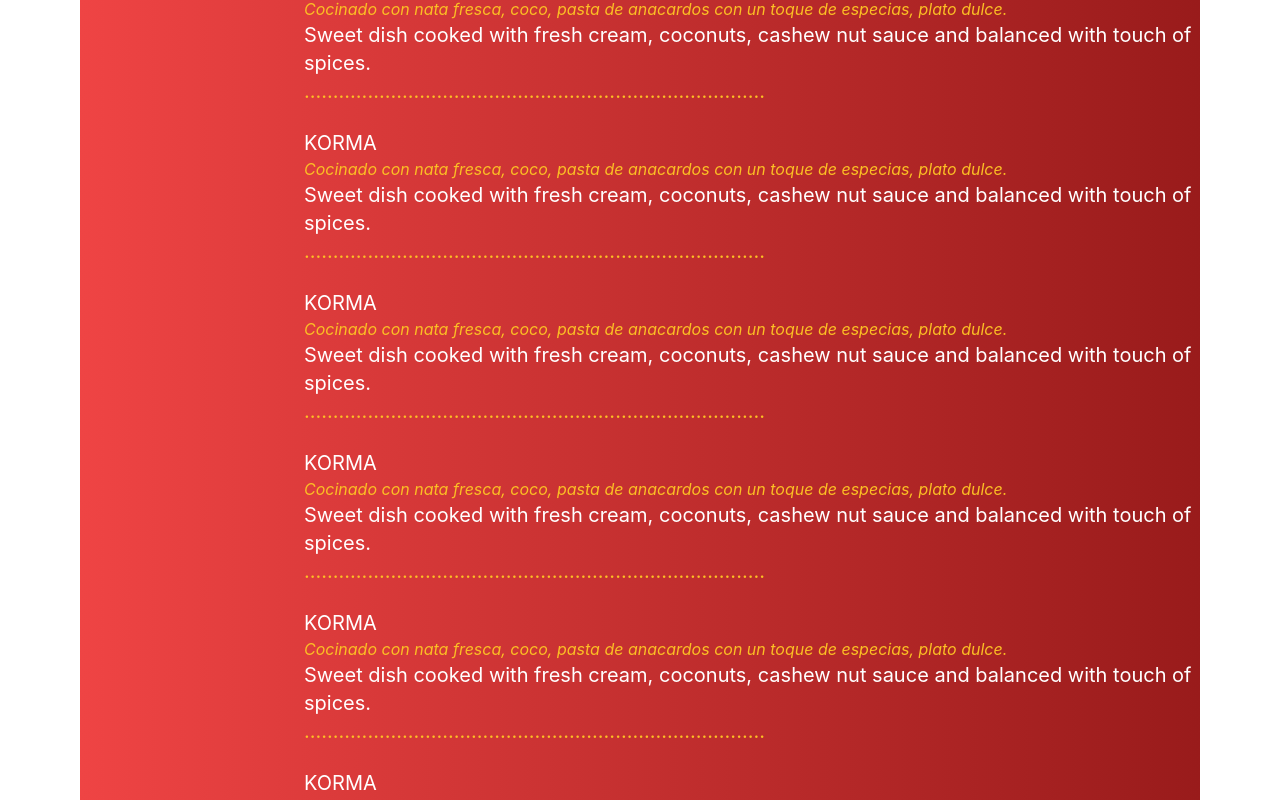
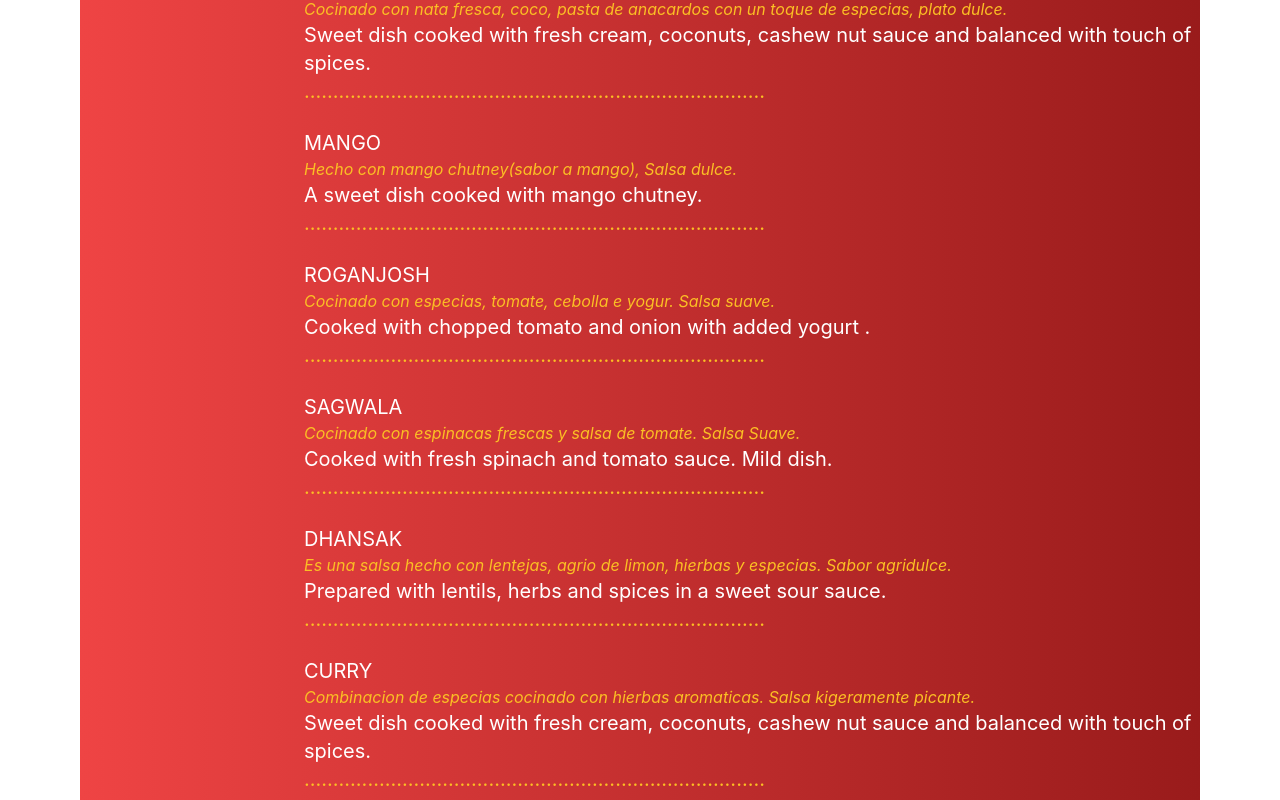
Before and after one commit to shammi77/restaurant-client, a React (Create React App) app: page /menuclassic in a window 1280 px wide. Shown: the part 675-1475 px from the top of the page. Built offline with nearby package versions, Linux system fonts and the light colour scheme.

Commit message:
menu added

```diff
--- a/src/Pages/Menu/MenuClassic.js
+++ b/src/Pages/Menu/MenuClassic.js
@@ -59,49 +59,49 @@ const MenuClassic = () => {
         </h1>
         <br />
         <h1 className="ml-56  text-white font bold  text-xl">
-          KORMA
+          MANGO
         </h1>
-        <p className="ml-56 italic text-amber-400">Cocinado con nata fresca, coco, pasta de anacardos con un toque de especias, plato dulce. </p>
+        <p className="ml-56 italic text-amber-400">Hecho con mango chutney(sabor a mango), Salsa dulce. </p>
         <h1 className="ml-56  text-white  text-xl">
-          Sweet dish cooked with fresh cream, coconuts, cashew nut sauce and balanced with touch of spices.
+          A sweet dish cooked with mango chutney.
         </h1> <h1 className="ml-56   text-amber-400  text-xl">
           ................................................................................
         </h1>
         <br />
         <h1 className="ml-56  text-white font bold  text-xl">
-          KORMA
+          ROGANJOSH
         </h1>
-        <p className="ml-56 italic text-amber-400">Cocinado con nata fresca, coco, pasta de anacardos con un toque de especias, plato dulce. </p>
+        <p className="ml-56 italic text-amber-400">Cocinado con especias, tomate, cebolla e yogur. Salsa suave. </p>
         <h1 className="ml-56  text-white  text-xl">
-          Sweet dish cooked with fresh cream, coconuts, cashew nut sauce and balanced with touch of spices.
+          Cooked with chopped tomato and onion with added yogurt .
         </h1> <h1 className="ml-56   text-amber-400  text-xl">
           ................................................................................
         </h1>
         <br />
         <h1 className="ml-56  text-white font bold  text-xl">
-          KORMA
+          SAGWALA
         </h1>
-        <p className="ml-56 italic text-amber-400">Cocinado con nata fresca, coco, pasta de anacardos con un toque de especias, plato dulce. </p>
+        <p className="ml-56 italic text-amber-400">Cocinado con espinacas frescas y salsa de tomate. Salsa Suave. </p>
         <h1 className="ml-56  text-white  text-xl">
-          Sweet dish cooked with fresh cream, coconuts, cashew nut sauce and balanced with touch of spices.
+          Cooked with fresh spinach and tomato sauce. Mild dish.
         </h1> <h1 className="ml-56   text-amber-400  text-xl">
           ................................................................................
         </h1>
         <br />
         <h1 className="ml-56  text-white font bold  text-xl">
-          KORMA
+          DHANSAK
         </h1>
-        <p className="ml-56 italic text-amber-400">Cocinado con nata fresca, coco, pasta de anacardos con un toque de especias, plato dulce. </p>
+        <p className="ml-56 italic text-amber-400">Es una salsa hecho con lentejas, agrio de limon, hierbas y especias. Sabor agridulce. </p>
         <h1 className="ml-56  text-white  text-xl">
-          Sweet dish cooked with fresh cream, coconuts, cashew nut sauce and balanced with touch of spices.
+          Prepared with lentils, herbs and spices in a sweet sour sauce.
         </h1> <h1 className="ml-56   text-amber-400  text-xl">
           ................................................................................
         </h1>
         <br />
         <h1 className="ml-56  text-white font bold  text-xl">
-          KORMA
+          CURRY
         </h1>
-        <p className="ml-56 italic text-amber-400">Cocinado con nata fresca, coco, pasta de anacardos con un toque de especias, plato dulce. </p>
+        <p className="ml-56 italic text-amber-400">Combinacion de especias cocinado con hierbas aromaticas. Salsa kigeramente picante. </p>
         <h1 className="ml-56  text-white  text-xl">
           Sweet dish cooked with fresh cream, coconuts, cashew nut sauce and balanced with touch of spices.
         </h1> <h1 className="ml-56   text-amber-400  text-xl">
```
